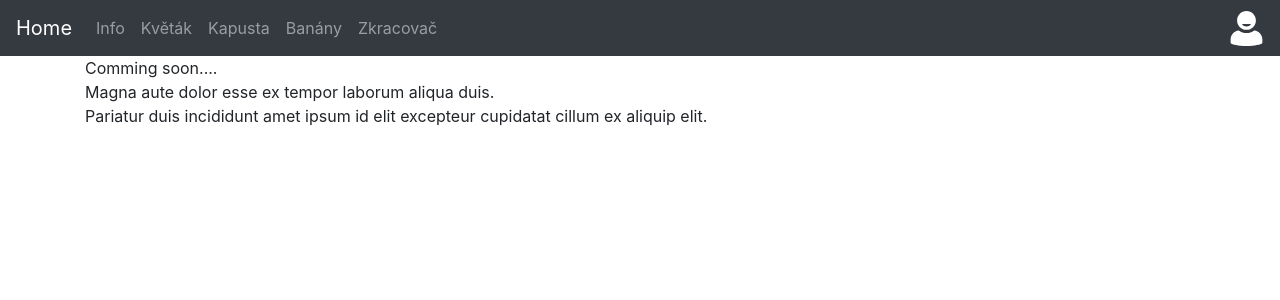
After one commit to marekprochazka/Flask-school, a Flask app: page /user in a window 1280 px wide. The commit adds this page. Shown: the top 300 px of the page. Run offline with Flask 2, Linux system fonts and the light colour scheme; the visitor is signed in with stand-in values (Sample User, id 1).

Commit message:
feat: user popup on hover added

```diff
--- a/webface/routes.py
+++ b/webface/routes.py
@@ -178,3 +178,12 @@ def shortened(short):
     else:
         shortened_object = Shortener.get(shortcut=short)
     return redirect(shortened_object.url)
+
+
+@app.route("/user")
+def logged_user_detail():
+    return render_template("logged_user_detail.html.j2")
+
+@app.route("/user/shorts")
+def logged_user_shorts():
+    return render_template("logged_user_shorts.html.j2")
--- /dev/null
+++ b/webface/static/scss/userMicroMenu.scss
@@ -0,0 +1,29 @@
+.userMicroMenu--detail {
+  display: none;
+  position: absolute;
+  top: 0px;
+  right: 0px;
+  width: 200px;
+  height: 300px;
+
+  .userMicroMenu--detail__list {
+    list-style-type: none;
+    li {
+      a {
+        text-decoration: none;
+        color: white;
+        &:hover {
+          color: pink;
+        }
+      }
+    }
+  }
+}
+
+.userMicroMenu {
+  &:hover {
+    .userMicroMenu--detail {
+      display: block;
+    }
+  }
+}
--- a/webface/static/scss/utils.scss
+++ b/webface/static/scss/utils.scss
@@ -2,6 +2,20 @@
   margin-left: auto;
   margin-right: auto;
   text-align: center;
+}
+
+.center_text_only {
+  text-align: center;
+}
+
+.left_text_only {
+  text-align: left;
+}
+.mt-15 {
+  margin-top: 15px;
+}
+.ml-40 {
+  margin-left: 40px;
 }
 
 .ml-20 {
@@ -12,3 +26,7 @@
   text-decoration: none;
   color: white;
 }
+
+.f-20 {
+  font-size: 20px;
+}
--- a/webface/static/styles.scss
+++ b/webface/static/styles.scss
@@ -1,2 +1,3 @@
 @import "scss/base";
 @import "scss/utils";
+@import "scss/userMicroMenu.scss";
--- a/webface/templates/base.html.j2
+++ b/webface/templates/base.html.j2
@@ -6,6 +6,7 @@
   <link rel="stylesheet"
         href="{{url_for('static', filename='styles.css')}}">
       <link rel="stylesheet" href="https://cdn.jsdelivr.net/npm/bootstrap@4.5.3/dist/css/bootstrap.min.css" integrity="sha384-TX8t27EcRE3e/ihU7zmQxVncDAy5uIKz4rEkgIXeMed4M0jlfIDPvg6uqKI2xXr2" crossorigin="anonymous">
+      <link rel="icon" href="{{url_for('static', filename='biceps.png')}}">
     </head>
 <body>
   <nav class="navbar navbar-expand-lg navbar-dark bg-dark">
@@ -27,13 +28,29 @@
 
     </div>
     {% if session["user"]%}
-    <a class="text-right white no-hover">{{session['user']}}</a>
-    <a class="text-right white ml-20" href="{{url_for('logout')}}">Logout</a>
+    <!-- <div class="text-right userMicroMenu">
+      <a href="white userMicroMenu--toggle" >{{session['user']}}</a>
+      <div class="userMicroMenu--detail">Culpa in magna eiusmod do in id mollit tempor eiusmod.</div>
+    </div> -->
+    <div class="text-rigt white userMicroMenu">
+      <a href="/"><img style="height:35px;" src="{{url_for('static', filename='profile-icon.svg')}}" alt=""></a>
+      <div class="userMicroMenu--detail bg-dark">
+        <p class="userMicroMenu--detail__name f-20 left_text_only ml-40 mt-15">{{session['user']}}</p>
+        <ul class="userMicroMenu--detail__list left_text_only">
+          <li><a href="{{ url_for('logged_user_detail') }}">Profil</a></li>
+          <li><a href="{{ url_for('logged_user_shorts') }}">Mé zkratky</a></li>
+          <li><a href="{{url_for('logout')}}">Odhlásit se</a></li>
+
+        </ul>
+      </div>
+    </div>
+    <!-- <a class="text-right white ml-20" href="{{url_for('logout')}}">Logout</a> -->
     {% else %}
     <a class="text-right white" href="{{url_for('register')}}">Registrace</a>
     <a class="text-right white ml-20" href="{{url_for('login')}}">Login</a>
     {% endif %}
   </nav>
+
 
 <div class="container">
   {% block obsah %}
--- /dev/null
+++ b/webface/templates/logged_user_detail.html.j2
@@ -0,0 +1,6 @@
+{% extends "base.html.j2" %}
+{% block obsah %}
+Comming soon.... <br>
+Magna aute dolor esse ex tempor laborum aliqua duis. <br>
+Pariatur duis incididunt amet ipsum id elit excepteur cupidatat cillum ex aliquip elit.
+{% endblock obsah %}
--- /dev/null
+++ b/webface/templates/logged_user_shorts.html.j2
@@ -0,0 +1,6 @@
+{% extends "base.html.j2" %}
+{% block obsah %}
+Shorts are comming soon.... <br>
+Magna aute dolor esse ex tempor laborum aliqua duis. <br>
+Pariatur duis incididunt amet ipsum id elit excepteur cupidatat cillum ex aliquip elit.
+{% endblock obsah %}
```
Also changed, not shown: webface/static/styles.css (+46 -0 lines), webface/static/biceps.png (added), webface/static/profile-icon.png (added), webface/static/profile-icon.svg (added), 1 other file.
